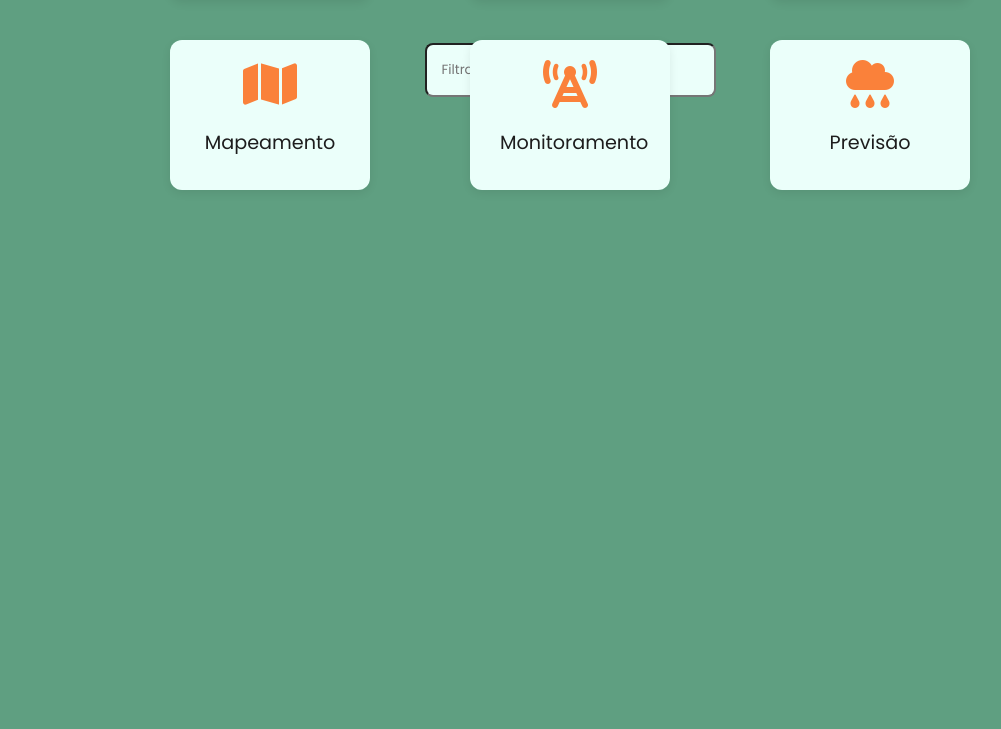
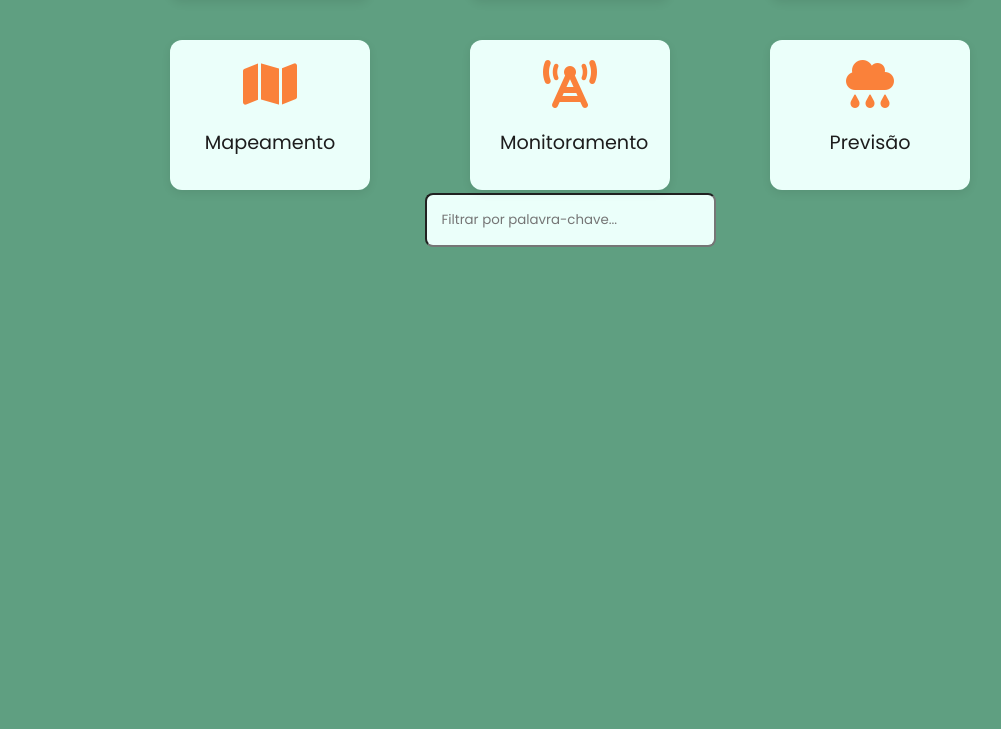
Before and after one commit to maricoxta/portalconclima, a plain HTML site: page index.html in a window 1280 px wide. Shown: the part 1500-2229 px from the top of the page, without its empty margins (70-1071 px from the left). Drawn offline with nearby package versions, Linux system fonts and the light colour scheme.

Commit message:
Update menu.css

```diff
--- a/src/styles/menu.css
+++ b/src/styles/menu.css
@@ -91,8 +91,8 @@
     position: grid;
     padding: 15px;
     border-radius: 8px;
-    grid-template-rows: 90px;
-    transform: translateY(-150px);
+    grid-auto-rows: 90px;
+    top: 0;
     justify-content: center;
     background-color: #ebfffa;
     }
```
